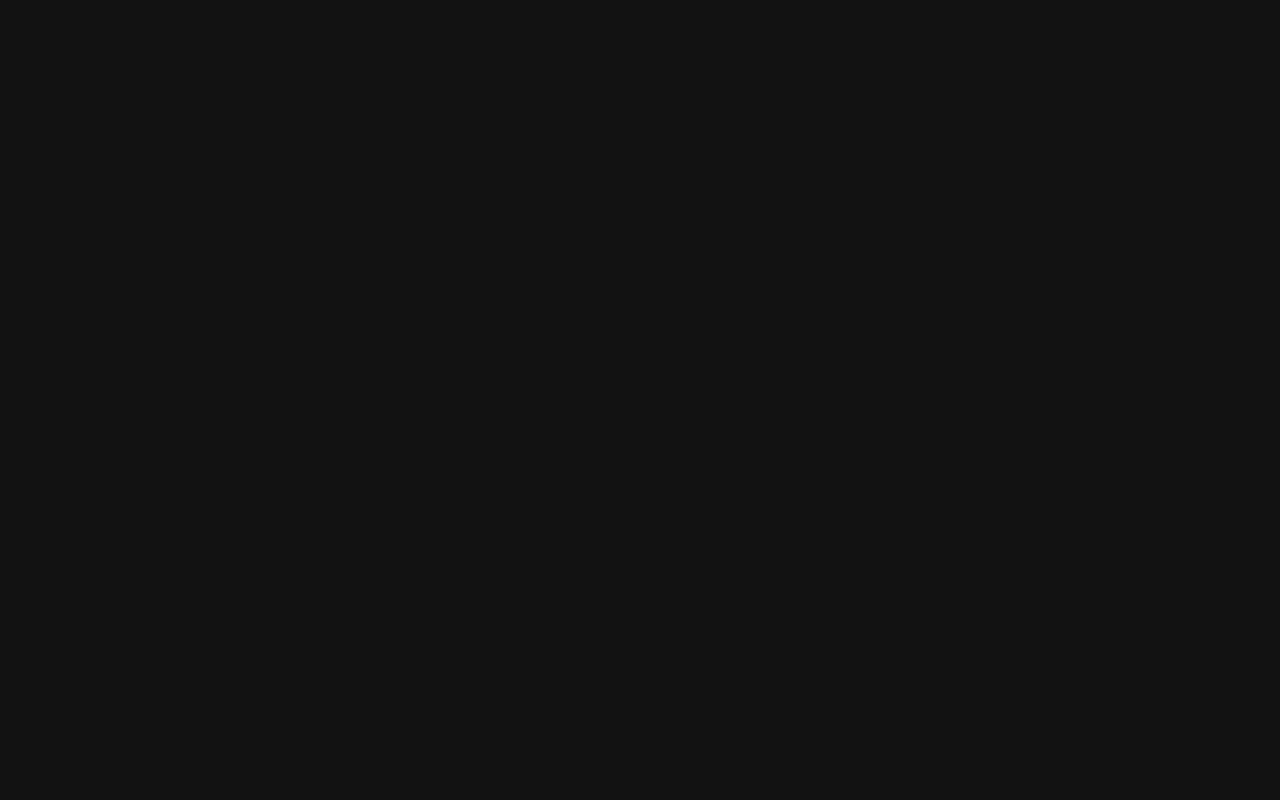
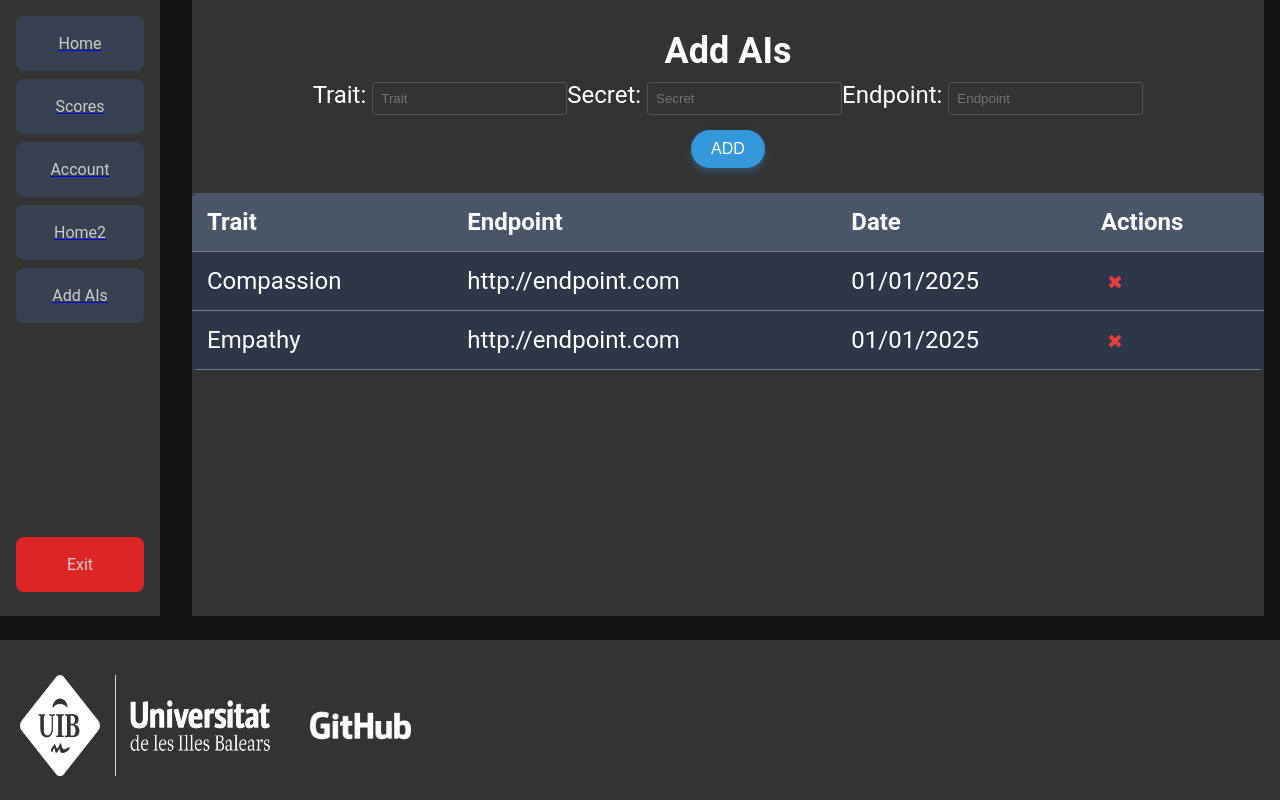
Before and after one commit to Laboratori-de-Projectes-de-Software/back-end, a React (Vite) app in the folder human-traits-front/: page /addia in a window 1280 px wide. Before the commit this address had no page. Built offline with nearby package versions, Linux system fonts and the light colour scheme.

Commit message:
añadida pantalla para crear IAs pero no està bine estilizada. Añadido elemento en el sidebar para acceder a la pantalla de crear IAs

```diff
--- a/human-traits-front/src/App.tsx
+++ b/human-traits-front/src/App.tsx
@@ -5,6 +5,7 @@ import Login from "./components/Login";
 import Account from "./components/Account";
 import Scores from "./components/Scores";
 import Home2 from "./components/Home2";
+import AddIA from "./components/AddIA";
 import './css/App.css';
 export default function App() {
     return (
@@ -17,6 +18,7 @@ export default function App() {
                     <Route path="/account" element={<Account />}/>
                     <Route path="/scores" element={<Scores/>}/>
                     <Route path="/home2" element={<Home2/>}/>
+                    <Route path="/addia" element={<AddIA/>}/>
                 </Routes>
             </Router>
         </>
--- /dev/null
+++ b/human-traits-front/src/components/AddIA.tsx
@@ -0,0 +1,59 @@
+import Footer from "./Footer";
+import SideBar from "./SideBar";
+
+export default function Account() {
+
+
+  return (
+    <>
+      <div>
+        <div className="page_container">
+          <SideBar />
+          <div className="content_container">
+            <div className="IAs_container">
+                <h2>Add AIs</h2>
+                <div>
+                    <label>Trait: </label>
+                    <input type="text" placeholder="Trait" />
+                    <label>Secret: </label>
+                    <input type="text" placeholder="Secret" />
+                    <label>Endpoint: </label>
+                    <input type="text" placeholder="Endpoint" />
+                </div>
+                <button className="button-round button-blue">ADD</button>
+                <table className="table">
+                    <thead>
+                        <tr>
+                        <th>Trait</th>
+                        <th>Endpoint</th>
+                        <th>Date</th>
+                        <th>Actions</th>
+                        </tr>
+                    </thead>
+                    <tbody>
+                        <tr>
+                        <td>Compassion</td>
+                        <td>http://endpoint.com</td>
+                        <td>01/01/2025</td>
+                        <td>
+                            <button className="delete-button">✖</button>
+                        </td>
+                        </tr>
+                        <tr>
+                        <td>Empathy</td>
+                        <td>http://endpoint.com</td>
+                        <td>01/01/2025</td>
+                        <td>
+                            <button className="delete-button">✖</button>
+                        </td>
+                        </tr>
+                    </tbody>
+                </table>
+            </div>
+          </div>
+        </div>
+        <Footer />
+      </div>
+    </>
+  )
+}
--- a/human-traits-front/src/components/SideBar.tsx
+++ b/human-traits-front/src/components/SideBar.tsx
@@ -17,6 +17,9 @@ const SideBar: React.FC = () => {
         <Link to="/home2">
           <div className="sidebar-item">Home2</div>
         </Link>
+        <Link to="/addia">
+          <div className="sidebar-item">Add AIs</div>
+        </Link>
       </div>
       <div className="sidebar-exit">Exit</div>
     </div>
--- a/human-traits-front/src/css/App.css
+++ b/human-traits-front/src/css/App.css
@@ -403,27 +403,27 @@ ul.footer {
 .auth-box {
   display: flex;
   background-color: #2c2c2c;
-  padding: 20px;
-  border-radius: 8px;
-  box-shadow: 0 4px 10px rgba(0, 0, 0, 0.2);
+  padding: 1.4rem;
+  border-radius: 0.5rem;
+  box-shadow: 0 0.2rem 0.6rem rgba(0, 0, 0, 0.2);
   color: white;
 }
 
 .auth-section {
   display: flex;
   flex-direction: column;
-  padding: 20px;
+  padding: 1.4rem;
 }
 
 h2 {
-  margin-bottom: 10px;
+  margin-bottom: 0.6rem;
 }
 
 input {
-  margin-bottom: 10px;
-  padding: 8px;
-  border: 1px solid #555;
-  border-radius: 4px;
+  margin-bottom: 0.6rem;
+  padding: 0.5rem;
+  border: 0.1rem solid #555;
+  border-radius: 0.2rem;
   background: #333;
   color: white;
 }
@@ -431,9 +431,9 @@ input {
 .auth-button {
   background-color: #6366f1;
   color: white;
-  padding: 10px;
+  padding: 0.6rem;
   border: none;
-  border-radius: 4px;
+  border-radius: 0.2rem;
   cursor: pointer;
 }
 
@@ -445,6 +445,38 @@ input {
   display: flex;
   align-items: center;
   justify-content: center;
-  padding: 20px;
+  padding: 1.4rem;
   font-weight: bold;
 }
+
+.table {
+  width: 100%;
+  border-collapse: collapse;
+  margin-top: 20px;
+  background: #2d3748;
+  border-radius: 5px;
+  overflow: hidden;
+}
+
+.table th, .table td {
+  padding: 15px;
+  border-bottom: 1px solid #718096;
+  text-align: left;
+}
+
+.table th {
+  background: #4a5568;
+  color: white;
+}
+
+.table tr:hover {
+  background: #3b4859;
+}
+
+.delete-button {
+  color: #e53e3e;
+  cursor: pointer;
+  border: none;
+  background: none;
+  font-size: 1.2rem;
+}
```
